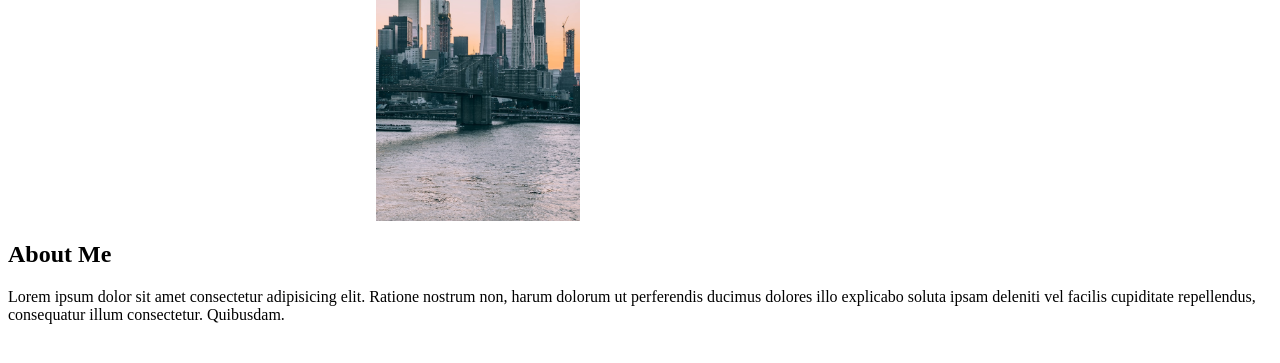
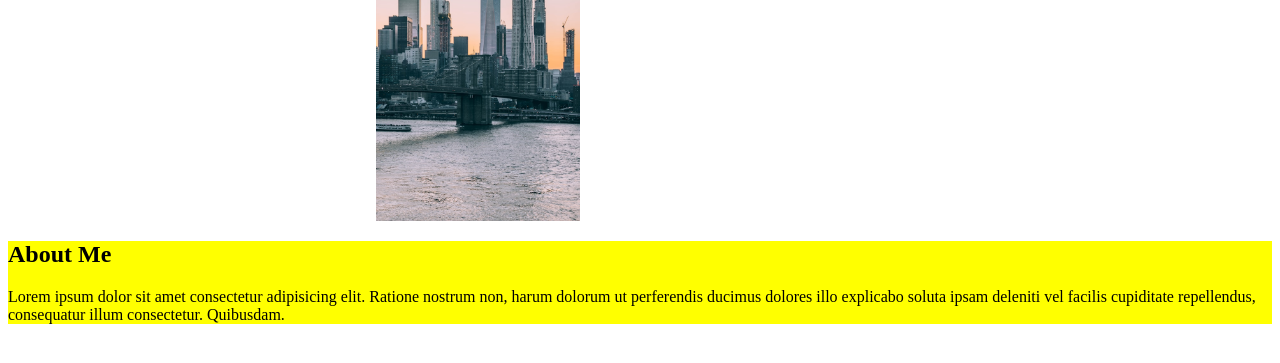
Before and after one commit to turantech/dummy-project, a plain HTML site: page index.html in a window 1280 px wide. Shown: the part 147-510 px from the top of the page. Drawn offline with Linux system fonts and the light colour scheme.

Commit message:
Give background color to about me section

```diff
--- a/index.css
+++ b/index.css
@@ -23,3 +23,7 @@ header {
 img {
     height: 300px;
 }
+
+.about-me {
+    background-color: yellow;
+}
--- a/index.html
+++ b/index.html
@@ -26,7 +26,7 @@
             <h1>Let move to NY, Motivator</h1>
             <img src="./mauricio-chavez-mFozFMS4WaI-unsplash.jpg" alt="" />
         </header>
-        <section>
+        <section class="about-me">
             <h2>About Me</h2>
             <p>
                 Lorem ipsum dolor sit amet consectetur adipisicing elit. Ratione
```
